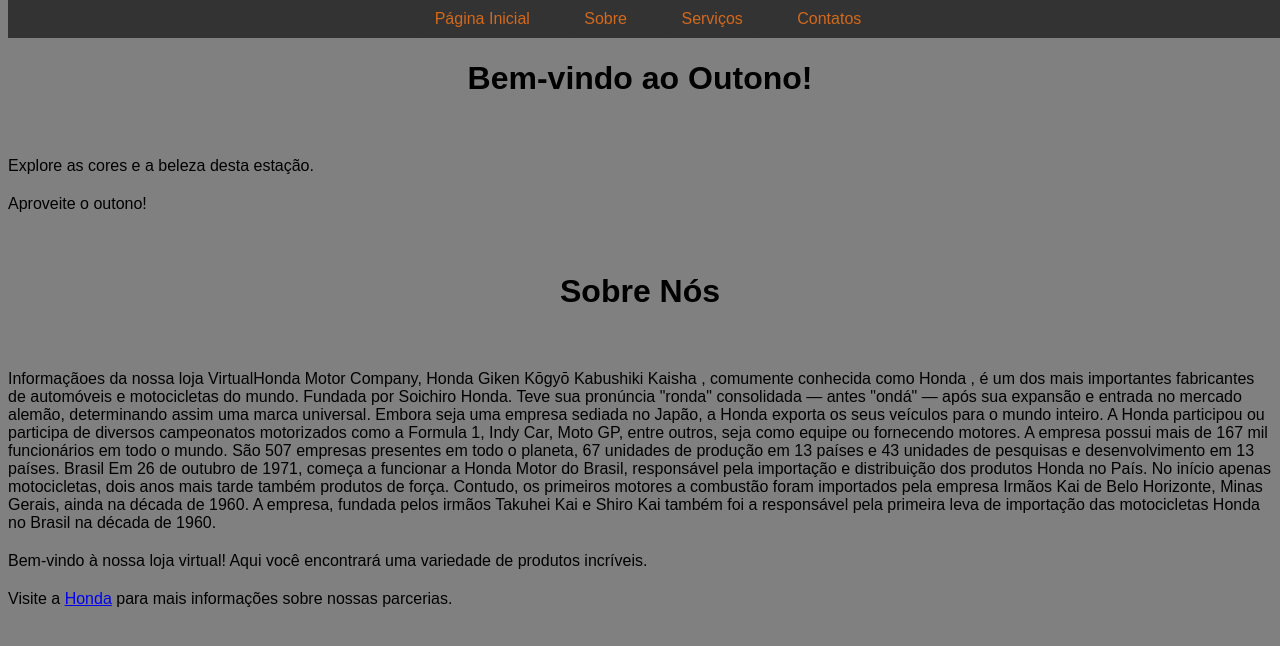
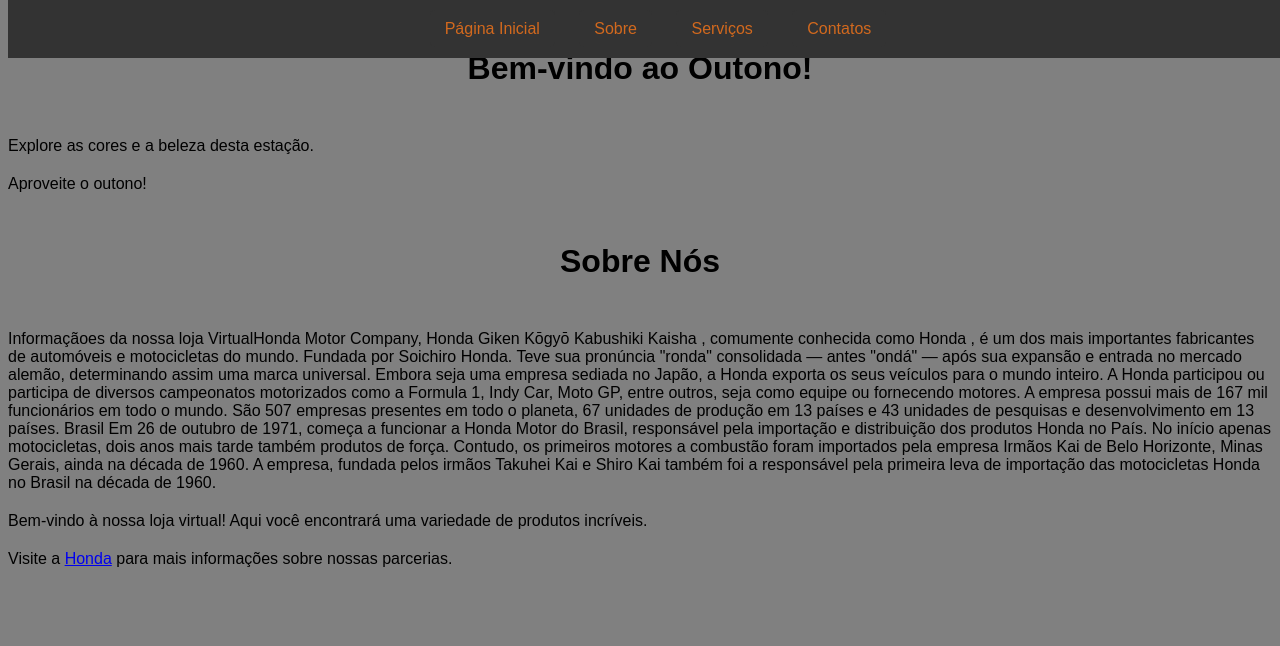
Before and after one commit to yasmim-luz/projeto-ficando-omplicado, a plain HTML site: page SOBRE.HTML in a window 1280 px wide. Drawn offline with Linux system fonts and the light colour scheme.

Commit message:
Update pagina.css
alterada

```diff
--- a/pagina.css
+++ b/pagina.css
@@ -5,7 +5,7 @@
 }
 h1{
     text-align: center;
-    margin: 60px;
+    margin: 50px;
 }
 .item {
 
@@ -47,7 +47,7 @@
 nav {
     background-color: #333; /* Cor de fundo da barra */
     color: white; /* Cor do texto */
-    padding: 10px; /* Espaçamento interno */
+    padding: 20px; /* Espaçamento interno */
     position: fixed; /* Fixa a barra no topo */
     top: 0;
     width: 100%; /* Largura total da tela */
```
